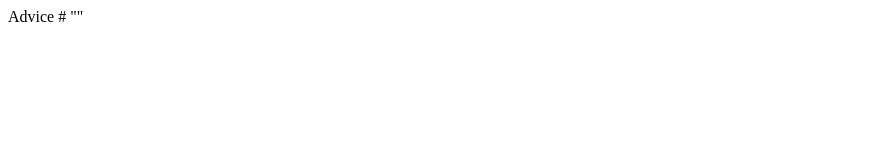
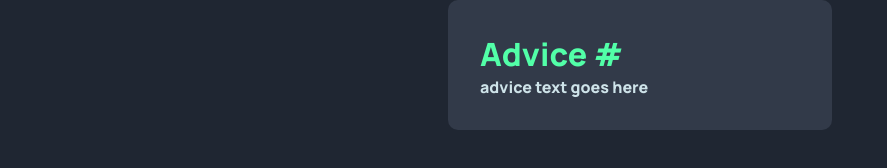
Before and after one commit to viniciuslourencof/advice-generator, a plain HTML site: page index.html in a window 1280 px wide. Shown: the whole page, without its empty margins (0-887 px from the left). Drawn offline with Linux system fonts and the light colour scheme.

Commit message:
Desenvolvimento site desktopl

```diff
--- a/index.html
+++ b/index.html
@@ -5,20 +5,31 @@
   <meta name="viewport" content="width=device-width, initial-scale=1.0"> <!-- displays site properly based on user's device -->
 
   <link rel="icon" type="image/png" sizes="32x32" href="./images/favicon-32x32.png">
+  <link rel="preconnect" href="https://fonts.googleapis.com">
+  <link rel="preconnect" href="https://fonts.gstatic.com" crossorigin>
+  <link href="https://fonts.googleapis.com/css2?family=Manrope:wght@800&display=swap" rel="stylesheet">
 
   <title>Advice generator app</title>
 
-  <!-- Feel free to remove these styles or customise in your own stylesheet 👍 -->
-  <style>
-    .attribution { font-size: 11px; text-align: center; }
-    .attribution a { color: hsl(228, 45%, 44%); }
-  </style>
+  <link rel="stylesheet" href="style.css">
+
 </head>
 <body>
+  <main>
+    <div class="conteudo">
+      <div class="advice">
+        <h1>Advice #<!-- Advice ID goes here --></h1>
 
-  Advice #<!-- Advice ID goes here -->
+        <p class="advice__text">
+          advice text goes here
+        </p>
 
-  "<!-- Advice text goes here -->"
+
+      </div>
+    </div>
+  </main>
+
+
 
 </body>
 </html>
--- /dev/null
+++ b/style.css
@@ -0,0 +1,32 @@
+* {
+    margin: 0;
+    padding: 0;
+    box-sizing: border-box;
+    font-family: 'Manrope', sans-serif;
+}
+
+body {
+    background-color: hsl(218, 23%, 16%);
+}
+
+.conteudo {
+    display: flex;
+    align-items: center;
+    justify-content: center;
+}
+
+.advice {
+    background-color:hsl(217, 19%, 24%);
+    height: 50%;
+    width: 30%;
+    padding: 2rem;
+    border-radius: 10px;
+}
+
+.advice h1 {
+    color: hsl(150, 100%, 66%)
+}
+
+.advice p {
+    color: hsl(193, 38%, 86%);
+}
```
